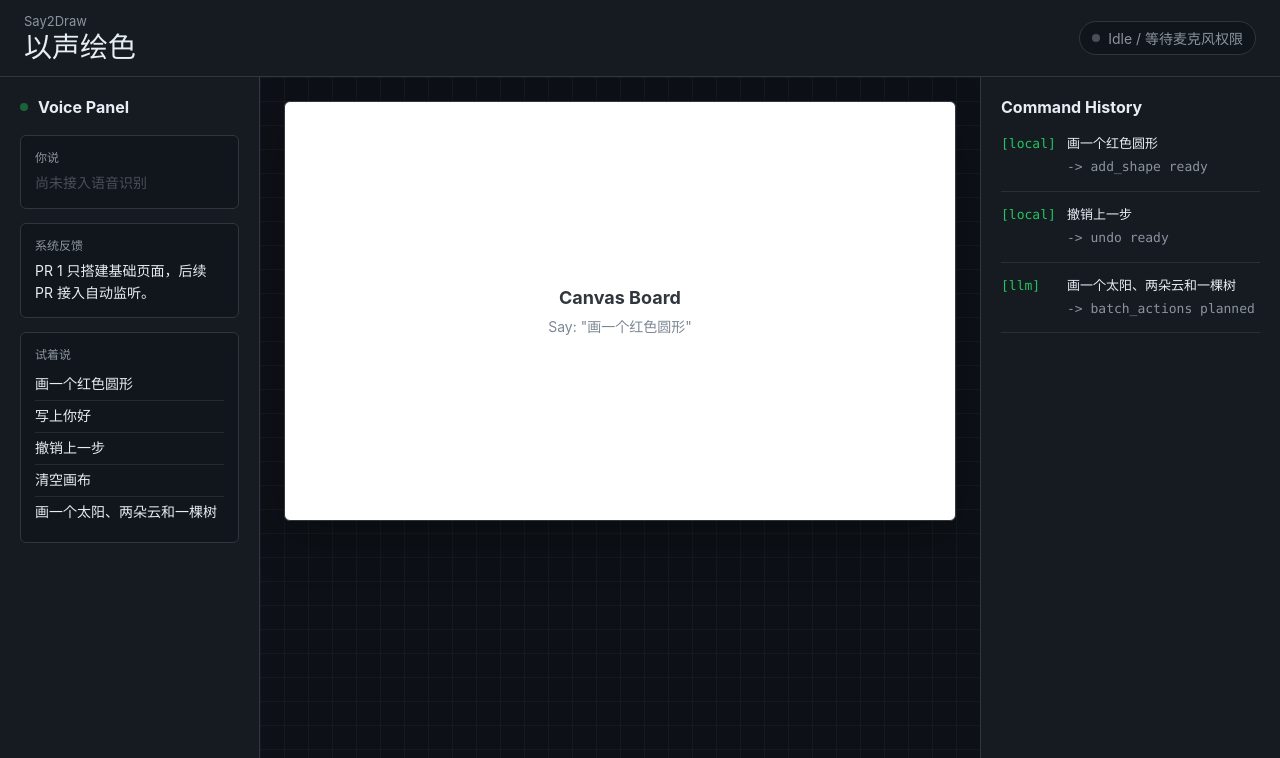
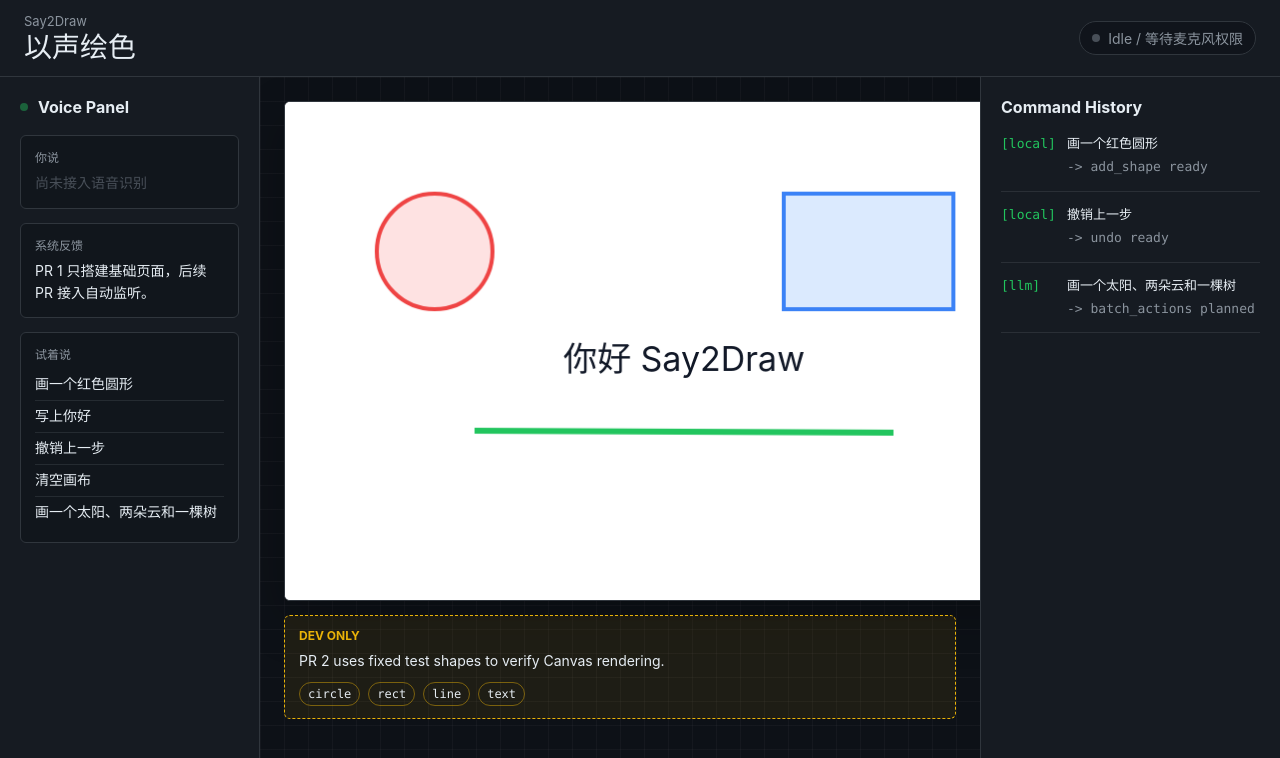
Before and after one commit to aphelioussss-gif/say2draw, a React (Vite) app: page / in a window 1280 px wide. Shown: the top 758 px of the page. Built offline with nearby package versions, Linux system fonts and the light colour scheme.

Commit message:
feat: add canvas drawing engine

```diff
--- a/src/App.css
+++ b/src/App.css
@@ -158,32 +158,49 @@
   background-size: 24px 24px;
 }
 
+.canvas-stage {
+  width: min(800px, 100%);
+}
+
 .canvas-board {
   width: min(800px, 100%);
   aspect-ratio: 8 / 5;
-  min-height: 360px;
   border: 1px solid var(--border);
   border-radius: 6px;
   background: var(--bg-canvas);
-  display: grid;
-  place-items: center;
+  display: block;
   box-shadow: 0 18px 50px rgba(0, 0, 0, 0.24);
 }
 
-.canvas-empty-state {
-  text-align: center;
-  color: #7d8794;
+.dev-controls {
+  margin-top: 14px;
+  padding: 12px 14px;
+  border: 1px dashed var(--accent-yellow);
+  border-radius: 6px;
+  background: rgba(234, 179, 8, 0.08);
 }
 
-.canvas-empty-state p {
-  margin: 0 0 8px;
-  color: #30363d;
-  font-size: 18px;
-  font-weight: 650;
+.dev-controls .label {
+  color: var(--accent-yellow);
+  font-weight: 700;
 }
 
-.canvas-empty-state span {
-  font-size: 14px;
+.dev-controls ul {
+  margin: 10px 0 0;
+  padding: 0;
+  display: flex;
+  flex-wrap: wrap;
+  gap: 8px;
+  list-style: none;
+}
+
+.dev-controls li {
+  padding: 4px 8px;
+  border: 1px solid rgba(234, 179, 8, 0.45);
+  border-radius: 999px;
+  color: var(--text-primary);
+  font-family: var(--mono);
+  font-size: 12px;
 }
 
 .history-list {
--- a/src/App.tsx
+++ b/src/App.tsx
@@ -1,3 +1,6 @@
+import { CanvasBoard } from './components/CanvasBoard'
+import { DevControls } from './components/DevControls'
+import type { Shape } from './domain/shapes'
 import './App.css'
 
 const commandExamples = [
@@ -26,6 +29,49 @@ const historyItems = [
     transcript: '画一个太阳、两朵云和一棵树',
     action: 'batch_actions',
     status: 'planned',
+  },
+]
+
+const devShapes: Shape[] = [
+  {
+    id: 'demo-circle',
+    type: 'circle',
+    x: 150,
+    y: 150,
+    radius: 58,
+    fill: '#fee2e2',
+    stroke: '#ef4444',
+    lineWidth: 4,
+  },
+  {
+    id: 'demo-rect',
+    type: 'rect',
+    x: 500,
+    y: 92,
+    width: 170,
+    height: 116,
+    fill: '#dbeafe',
+    stroke: '#3b82f6',
+    lineWidth: 4,
+  },
+  {
+    id: 'demo-line',
+    type: 'line',
+    x1: 190,
+    y1: 330,
+    x2: 610,
+    y2: 332,
+    stroke: '#22c55e',
+    lineWidth: 6,
+  },
+  {
+    id: 'demo-text',
+    type: 'text',
+    x: 400,
+    y: 260,
+    text: '你好 Say2Draw',
+    fill: '#111827',
+    fontSize: 34,
   },
 ]
 
@@ -70,12 +116,10 @@ function App() {
           </section>
         </aside>
 
-        <section className="canvas-area" aria-label="Canvas placeholder">
-          <div className="canvas-board" role="img" aria-label="Canvas placeholder">
-            <div className="canvas-empty-state">
-              <p>Canvas Board</p>
-              <span>Say: "画一个红色圆形"</span>
-            </div>
+        <section className="canvas-area" aria-label="Canvas board">
+          <div className="canvas-stage">
+            <CanvasBoard shapes={devShapes} />
+            <DevControls shapes={devShapes} />
           </div>
         </section>
 
--- /dev/null
+++ b/src/components/CanvasBoard.tsx
@@ -0,0 +1,104 @@
+import { useEffect, useRef } from 'react'
+import { CANVAS_HEIGHT, CANVAS_WIDTH, type Shape } from '../domain/shapes'
+
+type CanvasBoardProps = {
+  shapes: Shape[]
+}
+
+const DEFAULT_STROKE = '#1f2937'
+const DEFAULT_FILL = 'transparent'
+const DEFAULT_LINE_WIDTH = 3
+
+function drawShape(ctx: CanvasRenderingContext2D, shape: Shape) {
+  ctx.save()
+  ctx.lineWidth = shape.lineWidth ?? DEFAULT_LINE_WIDTH
+  ctx.strokeStyle = shape.stroke ?? DEFAULT_STROKE
+  ctx.fillStyle = shape.fill ?? DEFAULT_FILL
+
+  if (shape.type === 'circle') {
+    ctx.beginPath()
+    ctx.arc(shape.x, shape.y, shape.radius, 0, Math.PI * 2)
+    if (shape.fill) {
+      ctx.fill()
+    }
+    ctx.stroke()
+  }
+
+  if (shape.type === 'rect') {
+    if (shape.fill) {
+      ctx.fillRect(shape.x, shape.y, shape.width, shape.height)
+    }
+    ctx.strokeRect(shape.x, shape.y, shape.width, shape.height)
+  }
+
+  if (shape.type === 'line') {
+    ctx.beginPath()
+    ctx.moveTo(shape.x1, shape.y1)
+    ctx.lineTo(shape.x2, shape.y2)
+    ctx.stroke()
+  }
+
+  if (shape.type === 'text') {
+    ctx.font = `${shape.fontSize ?? 32}px -apple-system, BlinkMacSystemFont, 'Segoe UI', sans-serif`
+    ctx.textAlign = shape.align ?? 'center'
+    ctx.textBaseline = 'middle'
+    if (shape.fill) {
+      ctx.fillText(shape.text, shape.x, shape.y)
+    } else {
+      ctx.strokeText(shape.text, shape.x, shape.y)
+    }
+  }
+
+  ctx.restore()
+}
+
+function drawEmptyState(ctx: CanvasRenderingContext2D) {
+  ctx.save()
+  ctx.fillStyle = '#7d8794'
+  ctx.font = "16px -apple-system, BlinkMacSystemFont, 'Segoe UI', sans-serif"
+  ctx.textAlign = 'center'
+  ctx.textBaseline = 'middle'
+  ctx.fillText('Say: "画一个红色圆形"', CANVAS_WIDTH / 2, CANVAS_HEIGHT / 2)
+  ctx.restore()
+}
+
+export function CanvasBoard({ shapes }: CanvasBoardProps) {
+  const canvasRef = useRef<HTMLCanvasElement>(null)
+
+  useEffect(() => {
+    const canvas = canvasRef.current
+    const ctx = canvas?.getContext('2d')
+
+    if (!canvas || !ctx) {
+      return
+    }
+
+    const pixelRatio = window.devicePixelRatio || 1
+    canvas.width = CANVAS_WIDTH * pixelRatio
+    canvas.height = CANVAS_HEIGHT * pixelRatio
+    canvas.style.width = `${CANVAS_WIDTH}px`
+    canvas.style.height = `${CANVAS_HEIGHT}px`
+
+    ctx.setTransform(pixelRatio, 0, 0, pixelRatio, 0, 0)
+    ctx.clearRect(0, 0, CANVAS_WIDTH, CANVAS_HEIGHT)
+    ctx.fillStyle = '#ffffff'
+    ctx.fillRect(0, 0, CANVAS_WIDTH, CANVAS_HEIGHT)
+
+    if (shapes.length === 0) {
+      drawEmptyState(ctx)
+      return
+    }
+
+    shapes.forEach((shape) => drawShape(ctx, shape))
+  }, [shapes])
+
+  return (
+    <canvas
+      ref={canvasRef}
+      className="canvas-board"
+      aria-label="Say2Draw canvas board"
+      width={CANVAS_WIDTH}
+      height={CANVAS_HEIGHT}
+    />
+  )
+}
--- /dev/null
+++ b/src/components/DevControls.tsx
@@ -0,0 +1,19 @@
+import type { Shape } from '../domain/shapes'
+
+type DevControlsProps = {
+  shapes: Shape[]
+}
+
+export function DevControls({ shapes }: DevControlsProps) {
+  return (
+    <section className="dev-controls" aria-label="Development-only canvas fixtures">
+      <p className="label">DEV ONLY</p>
+      <p className="content">PR 2 uses fixed test shapes to verify Canvas rendering.</p>
+      <ul>
+        {shapes.map((shape) => (
+          <li key={shape.id}>{shape.type}</li>
+        ))}
+      </ul>
+    </section>
+  )
+}
--- /dev/null
+++ b/src/domain/shapes.ts
@@ -0,0 +1,43 @@
+export const CANVAS_WIDTH = 800
+export const CANVAS_HEIGHT = 500
+
+type ShapeBase = {
+  id: string
+  stroke?: string
+  fill?: string
+  lineWidth?: number
+}
+
+export type CircleShape = ShapeBase & {
+  type: 'circle'
+  x: number
+  y: number
+  radius: number
+}
+
+export type RectShape = ShapeBase & {
+  type: 'rect'
+  x: number
+  y: number
+  width: number
+  height: number
+}
+
+export type LineShape = ShapeBase & {
+  type: 'line'
+  x1: number
+  y1: number
+  x2: number
+  y2: number
+}
+
+export type TextShape = ShapeBase & {
+  type: 'text'
+  x: number
+  y: number
+  text: string
+  fontSize?: number
+  align?: CanvasTextAlign
+}
+
+export type Shape = CircleShape | RectShape | LineShape | TextShape
```
Also changed, not shown: 2 other files (tests, documents, lock files or other folders).
